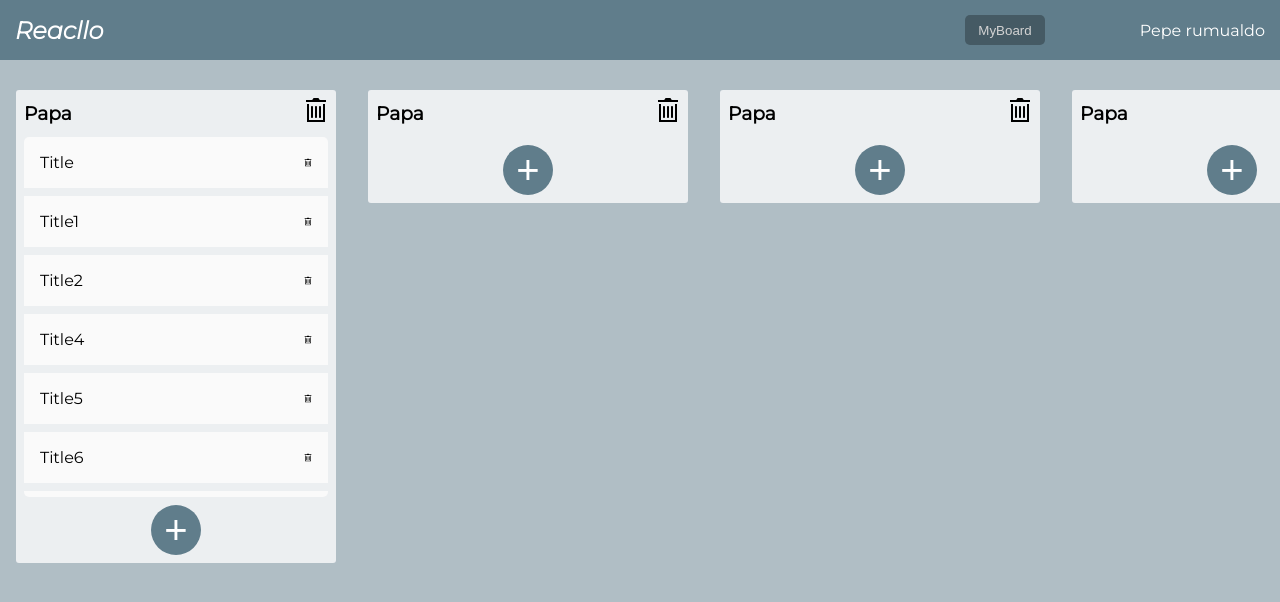
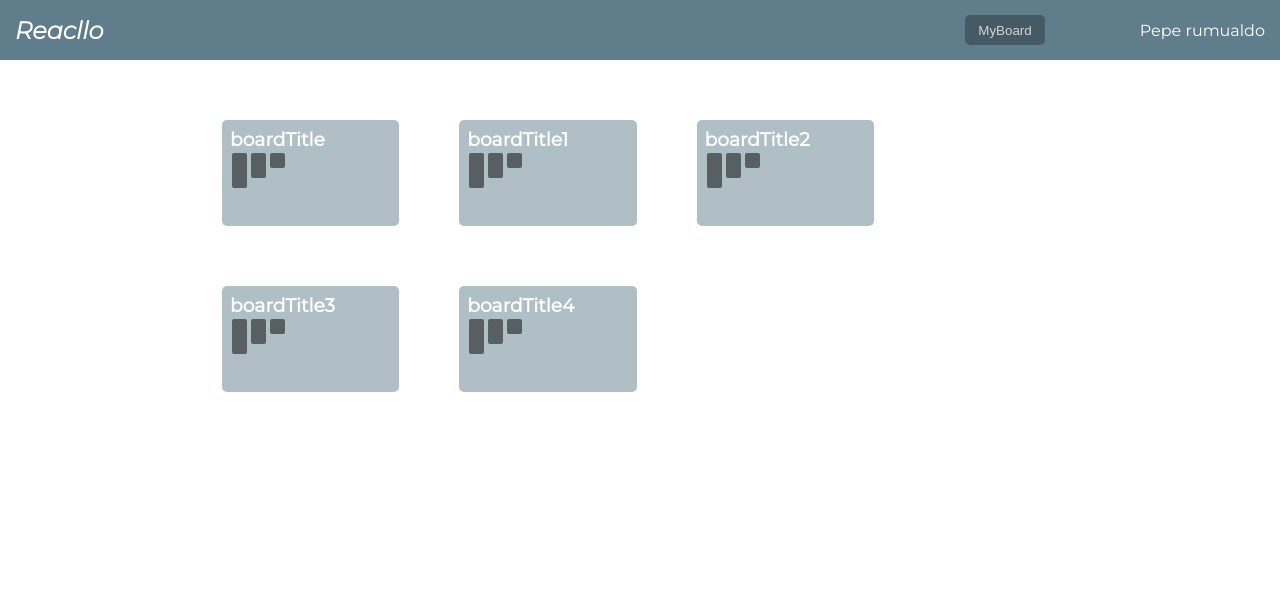
Before and after one commit to FennemaRL/Reacllo, a React (Create React App) app: page /boards/userTest in a window 1280 px wide. Shown: the top 602 px of the page. Built offline with nearby package versions, Linux system fonts and the light colour scheme.

Commit message:
se agregan la viewboars(principio de cambia a sortable-hoc)

```diff
--- a/package.json
+++ b/package.json
@@ -6,10 +6,13 @@
     "@testing-library/jest-dom": "^4.2.4",
     "@testing-library/react": "^9.4.0",
     "@testing-library/user-event": "^7.2.1",
+    "array-move": "^2.2.1",
     "react": "^16.12.0",
     "react-beautiful-dnd": "^12.2.0",
     "react-dom": "^16.12.0",
-    "react-scripts": "3.3.1"
+    "react-router-dom": "^5.1.2",
+    "react-scripts": "3.3.1",
+    "react-sortable-hoc": "^1.11.0"
   },
   "scripts": {
     "start": "react-scripts start",
--- a/src/App.js
+++ b/src/board.js
@@ -1,9 +1,7 @@
 import React, { useState } from "react";
 import { DragDropContext, Droppable, Draggable } from "react-beautiful-dnd";
 import tc from "./trash-can.svg";
-import tv from "./view.svg";
 import NewTask from "./newTask";
-import Nav from "./navBar";
 let item1 = [
   { id: "1", title: "title", body: "texte", date: "date" },
   { id: "2", title: "title1", body: "texte", date: "date" },
@@ -96,7 +94,7 @@ const removeTask = (columnId, taskIndex, columns, setColumns) => {
   copyColumns.splice(columnIndex, 0, columnCopy);
   setColumns(copyColumns);
 };
-function App() {
+function Board() {
   const [columns, setColumns] = useState(columns1);
   const [idNext, setSuccId] = useState(5);
   const [newTask, setnewTask] = useState({
@@ -104,8 +102,7 @@ function App() {
     columnId: undefined
   });
   return (
-    <div className="App">
-      <Nav boardTitle="papa" />
+    <div className="Board">
       <NewTask
         task={newTask}
         close={() => setnewTask({ display: false, columnId: undefined })}
@@ -313,4 +310,4 @@ function App() {
   );
 }
 
-export default App;
+export default Board;
--- /dev/null
+++ b/src/boards.js
@@ -0,0 +1,105 @@
+import React, { Component } from "react";
+import { SortableContainer, SortableElement } from "react-sortable-hoc";
+import arrayMove from "array-move";
+
+const SortableList = SortableContainer(({ items }) => {
+  return (
+    <ul style={{ display: "flex", flexWrap: "wrap" }}>
+      {items.map((value, index) => (
+        <SortableItem
+          key={`item-${value + index}`}
+          index={index}
+          value={value}
+        />
+      ))}
+    </ul>
+  );
+});
+
+const SortableItem = SortableElement(({ value }) => (
+  <li
+    tabIndex={0}
+    style={{
+      textDecoration: "none",
+      backgroundColor: "black",
+      color: "white",
+      flex: " 0 1 18%",
+      margin: "30px",
+      padding: "8px",
+      height: "90px",
+      borderRadius: "5px",
+      textDecoration: "none",
+      backgroundColor: "#B0BEC5"
+    }}
+  >
+    <h3>{value.boardTitle}</h3>
+    <div style={{ display: "flex" }}>
+      <div
+        style={{
+          height: "35px",
+          width: "15px",
+          margin: "2px",
+          backgroundColor: "rgba(0,0,0,0.5)",
+          borderRadius: "2px"
+        }}
+      />
+      <div
+        style={{
+          height: "25px",
+          width: "15px",
+          margin: "2px",
+          backgroundColor: "rgba(0,0,0,0.5)",
+          borderRadius: "2px"
+        }}
+      />
+      <div
+        style={{
+          height: "15px",
+          width: "15px",
+          margin: "2px",
+          backgroundColor: "rgba(0,0,0,0.5)",
+          borderRadius: "2px"
+        }}
+      />
+    </div>
+  </li>
+));
+
+class Boards extends Component {
+  state = {
+    boardsObs: [
+      { id: "1", boardTitle: "boardTitle" },
+      { id: "2", boardTitle: "boardTitle1" },
+      { id: "3", boardTitle: "boardTitle2" },
+      { id: "4", boardTitle: "boardTitle3" },
+      { id: "5", boardTitle: "boardTitle4" }
+    ]
+  };
+
+  onSortEnd = ({ oldIndex, newIndex }) => {
+    this.setState(({ boardsObs }) => ({
+      boardsObs: arrayMove(boardsObs, oldIndex, newIndex)
+    }));
+  };
+
+  render() {
+    return (
+      <div
+        style={{
+          minHeight: "89vh",
+          minWidth: "70%",
+          margin: "0 15%",
+          paddingTop: "30px"
+        }}
+      >
+        <SortableList
+          items={this.state.boardsObs}
+          onSortEnd={this.onSortEnd}
+          axis="xy"
+        />
+      </div>
+    );
+  }
+}
+
+export default Boards;
--- /dev/null
+++ b/src/home.jsx
@@ -0,0 +1,27 @@
+import React from "react";
+import Nav from "./navBar";
+import BoardTest from "./board";
+import Boards from "./boards";
+import {
+  BrowserRouter as Router,
+  Switch,
+  Route,
+  Link,
+  Redirect
+} from "react-router-dom";
+const Home = () => {
+  return (
+    <div>
+      <Nav boardTitle="papa" />
+      <Router>
+        <Switch>
+          <Route exact path="/board/userTest" component={BoardTest} />
+          <Route exact path="/boards/userTest" component={Boards} />
+          <Redirect to="/boards/userTest" />
+        </Switch>
+      </Router>
+    </div>
+  );
+};
+
+export default Home;
--- a/src/index.js
+++ b/src/index.js
@@ -1,5 +1,5 @@
 import React from "react";
 import ReactDOM from "react-dom";
-import App from "./App";
+import Home from "./home";
 
-ReactDOM.render(<App />, document.getElementById("root"));
+ReactDOM.render(<Home />, document.getElementById("root"));
```
Also changed, not shown: 1 other file (tests, documents, lock files or other folders).
